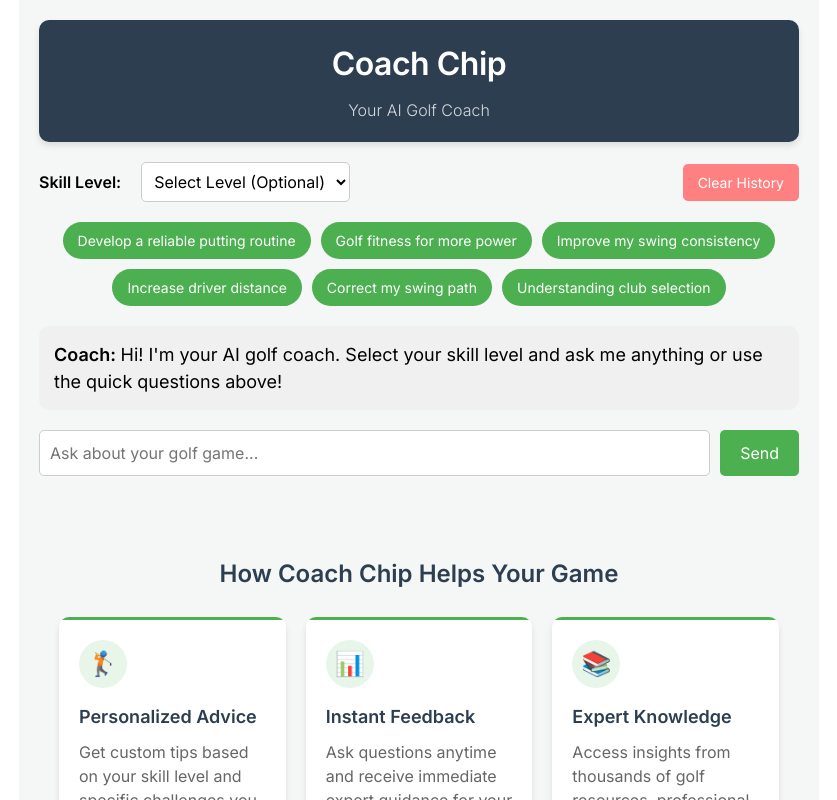
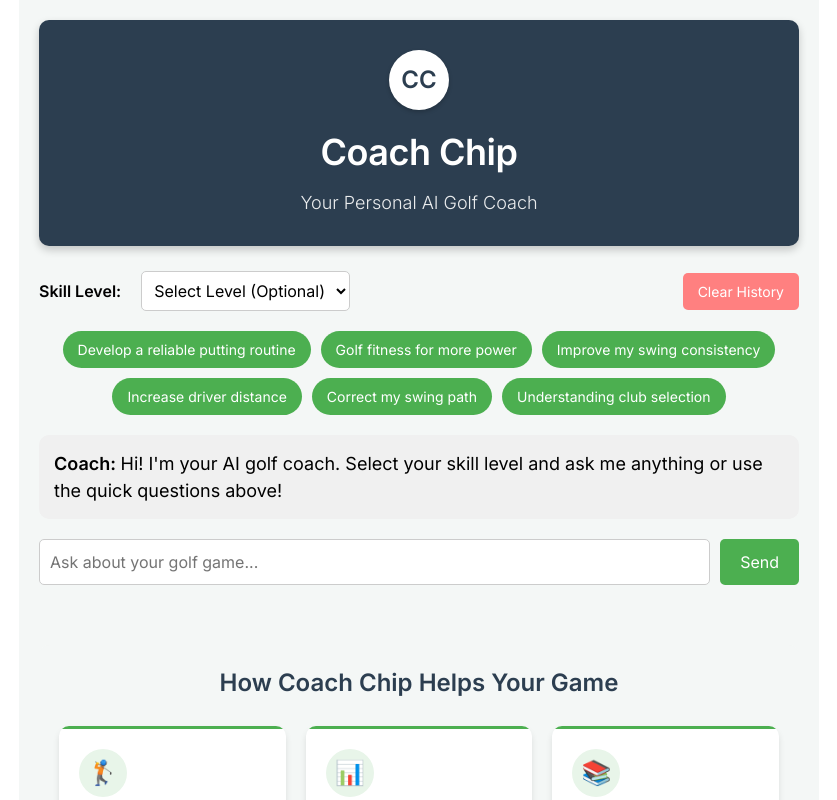
Before and after one commit to delta34377/golf-coach-ai, a Next.js app: page / in a window 1280 px wide. Shown: the top 800 px of the page, without its empty margins (221-1058 px from the left). Built offline with nearby package versions, Linux system fonts and the light colour scheme.

Commit message:
Enhance header with logo placeholder and improved styling
- Added circular logo placeholder with CC initials
- Improved typography and spacing
- Enhanced visual appearance with better shadows and gradient
- Made header more professional and engaging

```diff
--- a/app/page.js
+++ b/app/page.js
@@ -485,26 +485,46 @@ useEffect(() => {
         fontFamily: '"Inter", -apple-system, BlinkMacSystemFont, "Segoe UI", Roboto, Oxygen, Ubuntu, Cantarell, "Fira Sans", "Droid Sans", "Helvetica Neue", sans-serif',
         backgroundColor: '#f4f7f6'
       }}>
-        {/* New Header */}
-        <header
-  style={{
+{/* Enhanced Header */}
+<header style={{
   backgroundColor: '#2c3e50',
+  backgroundImage: 'linear-gradient(rgba(44, 62, 80, 0.9), rgba(44, 62, 80, 0.9))',
   color: 'white',
-    padding: '20px',
+  padding: '30px 20px',
   borderRadius: '10px',
-    marginBottom: '20px',
+  marginBottom: '25px',
   textAlign: 'center',
-    boxShadow: '0 4px 6px rgba(0,0,0,0.1)',
-    cursor: 'pointer' // Add this to show it's clickable
-  }}
->
+  boxShadow: '0 4px 8px rgba(0,0,0,0.2)'
+}}>
   <Link href="/" style={{
     color: 'white',
     textDecoration: 'none'
   }}>
+    <div style={{
+      display: 'flex',
+      flexDirection: 'column',
+      alignItems: 'center'
+    }}>
+      <div style={{
+        width: '60px',
+        height: '60px',
+        backgroundColor: 'white',
+        borderRadius: '50%',
+        display: 'flex',
+        alignItems: 'center',
+        justifyContent: 'center',
+        marginBottom: '15px',
+        boxShadow: '0 2px 4px rgba(0,0,0,0.2)'
+      }}>
+        <span style={{
+          fontSize: '24px',
+          fontWeight: 'bold',
+          color: '#2c3e50'
+        }}>CC</span>
+      </div>
       <h1 style={{
         margin: 0,
-      fontSize: isMobile ? '24px' : '32px',
+        fontSize: isMobile ? '28px' : '36px',
         fontWeight: 600,
         letterSpacing: '-0.5px'
       }}>
@@ -512,12 +532,13 @@ useEffect(() => {
       </h1>
       <h2 style={{
         margin: '10px 0 0',
-      fontSize: isMobile ? '14px' : '16px',
+        fontSize: isMobile ? '16px' : '18px',
         fontWeight: 300,
-      opacity: 0.8
+        opacity: 0.9
       }}>
-      Your AI Golf Coach
+        Your Personal AI Golf Coach
       </h2>
+    </div>
   </Link>
 </header>
 
```
Lines whose indentation alone changed are shown as unchanged.
